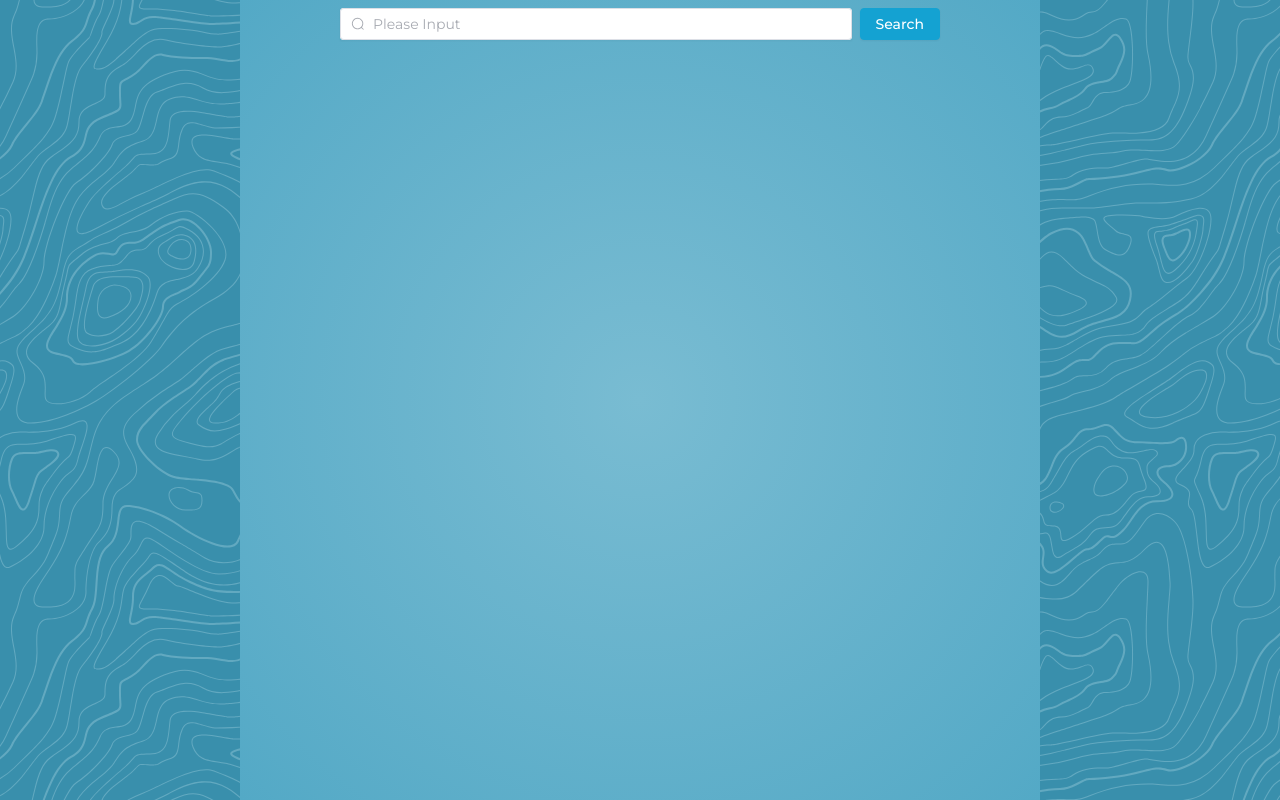
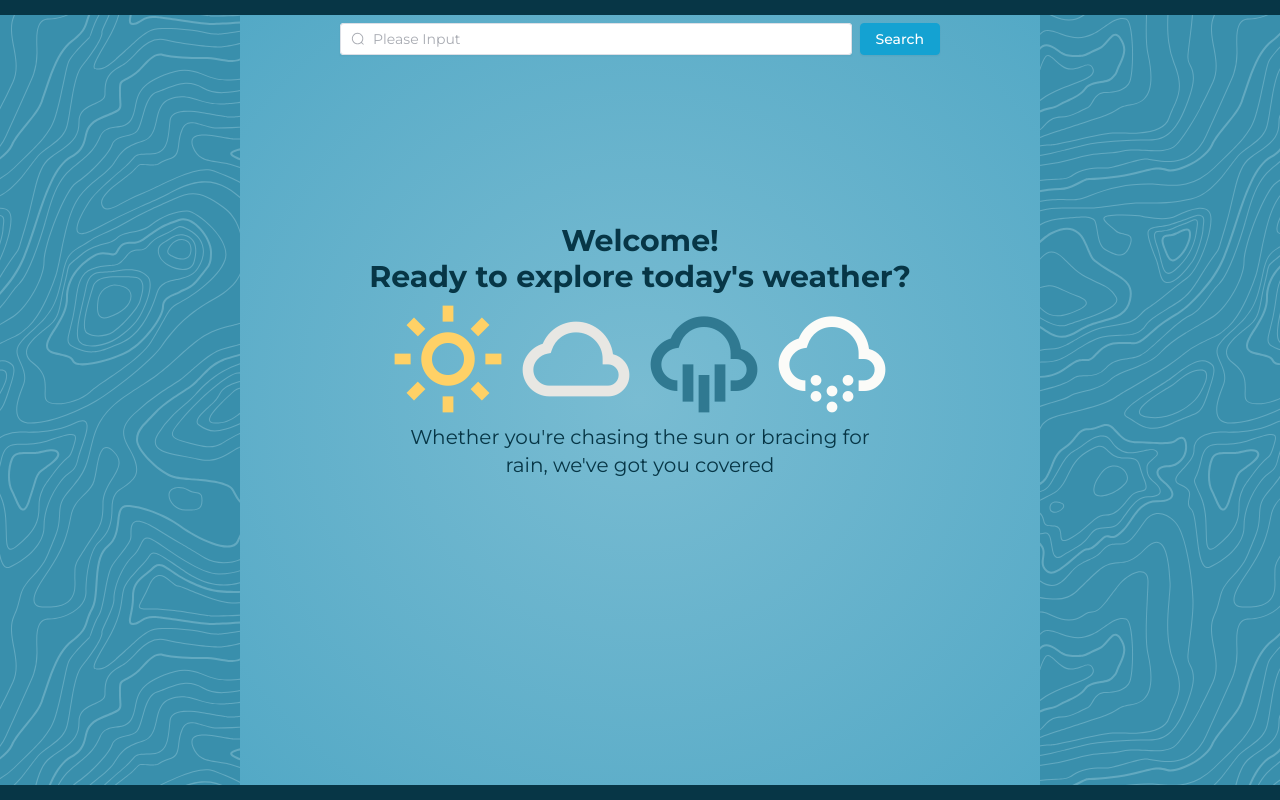
Before and after one commit to jakubhajduk53/weather-app, a Vue app: page / in a window 1280 px wide. Built offline with nearby package versions, Linux system fonts and the light colour scheme; no server answers.

Commit message:
feat: update landing page

```diff
--- a/package.json
+++ b/package.json
@@ -10,6 +10,7 @@
   },
   "dependencies": {
     "@tailwindcss/vite": "^4.0.8",
+    "boxicons": "^2.1.4",
     "element-plus": "^2.9.5",
     "pinia": "^3.0.1",
     "tailwindcss": "^4.0.8",
--- a/src/App.vue
+++ b/src/App.vue
@@ -7,13 +7,43 @@ const weatherStore = useWeatherStore();
 </script>
 
 <template>
-  <div class="flex justify-center w-full h-full font-montserrat">
+  <div
+    class="flex flex-col items-center justify-center w-full h-full font-montserrat"
+  >
+    <div class="h-4 w-full bg-[hsl(195,83%,15%)]"></div>
     <div
       class="flex flex-col items-center h-full bg-radial from-[hsl(195,50%,65%)] to-[hsl(195,50%,55%)] w-[800px] max-w-[100vw]"
     >
       <SearchBar />
       <WeatherContainer v-loading="weatherStore.loadingStatus" />
+      <div
+        v-if="!weatherStore.weatherData"
+        class="w-[35em] max-w-[70vw] flex flex-col items-center justify-center text-center text-[hsl(195,83%,15%)] translate-y-40"
+      >
+        <p class="text-xl md:text-3xl font-bold">
+          Welcome!<br />Ready to explore today's weather?
+        </p>
+        <div class="flex">
+          <i
+            class="bx bx-sun text-7xl md:text-9xl self-center text-[hsl(42,100%,70%)]"
+          />
+          <i
+            class="bx bx-cloud text-7xl md:text-9xl self-center text-[hsl(42,10%,90%)]"
+          />
+          <i
+            class="bx bx-cloud-rain text-7xl md:text-9xl self-center text-[hsl(195,50%,38%)]"
+          />
+          <i
+            class="bx bx-cloud-snow text-7xl md:text-9xl self-center text-[hsl(42,30%,98%)]"
+          />
+        </div>
+        <p class="text-base md:text-xl w-[25em] max-w-[60vw]">
+          Whether you're chasing the sun or bracing for rain, we've got you
+          covered
+        </p>
+      </div>
     </div>
+    <div class="h-4 w-full bg-[hsl(195,83%,15%)]"></div>
   </div>
 </template>
 
--- a/src/main.ts
+++ b/src/main.ts
@@ -4,6 +4,7 @@ import App from "./App.vue";
 import ElementPlus from "element-plus";
 import "element-plus/dist/index.css";
 import { createPinia } from "pinia";
+import "boxicons/css/boxicons.min.css";
 
 const pinia = createPinia();
 const app = createApp(App);
```
Also changed, not shown: 1 other file (tests, documents, lock files or other folders).
